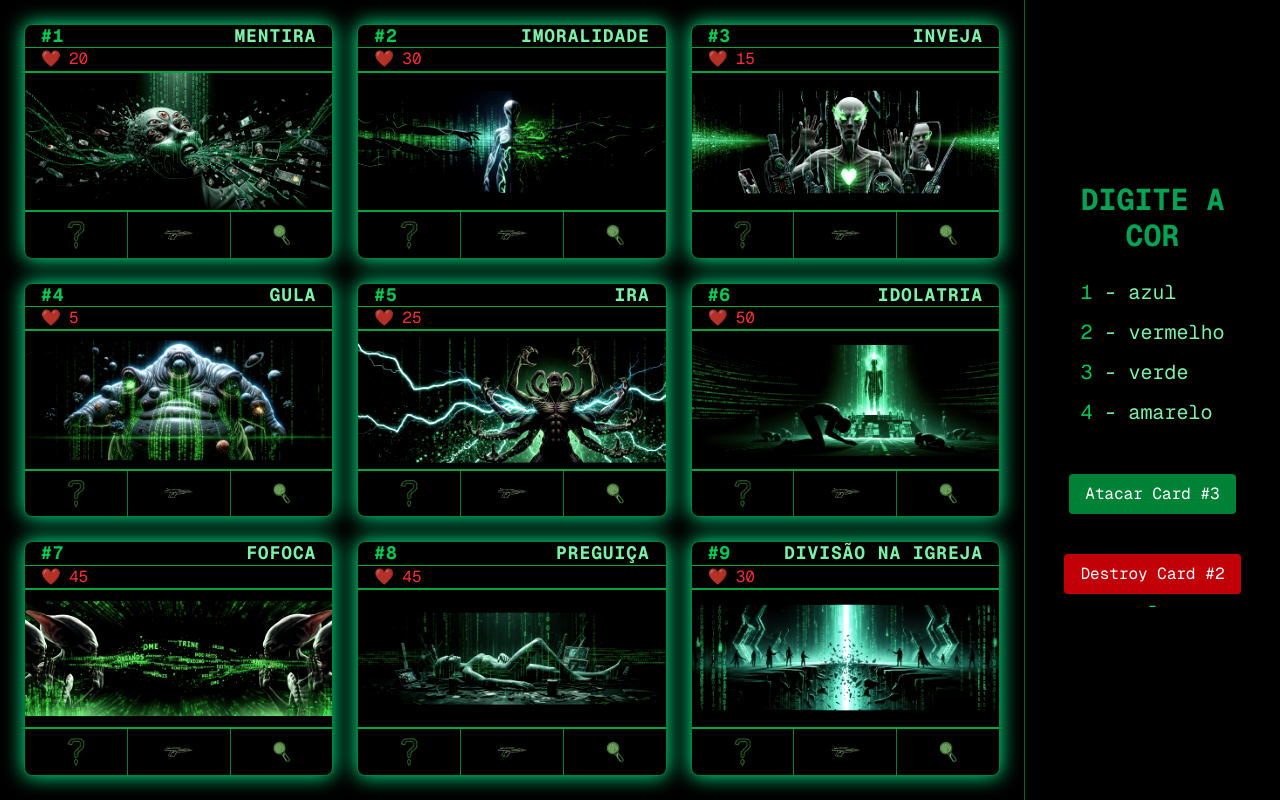
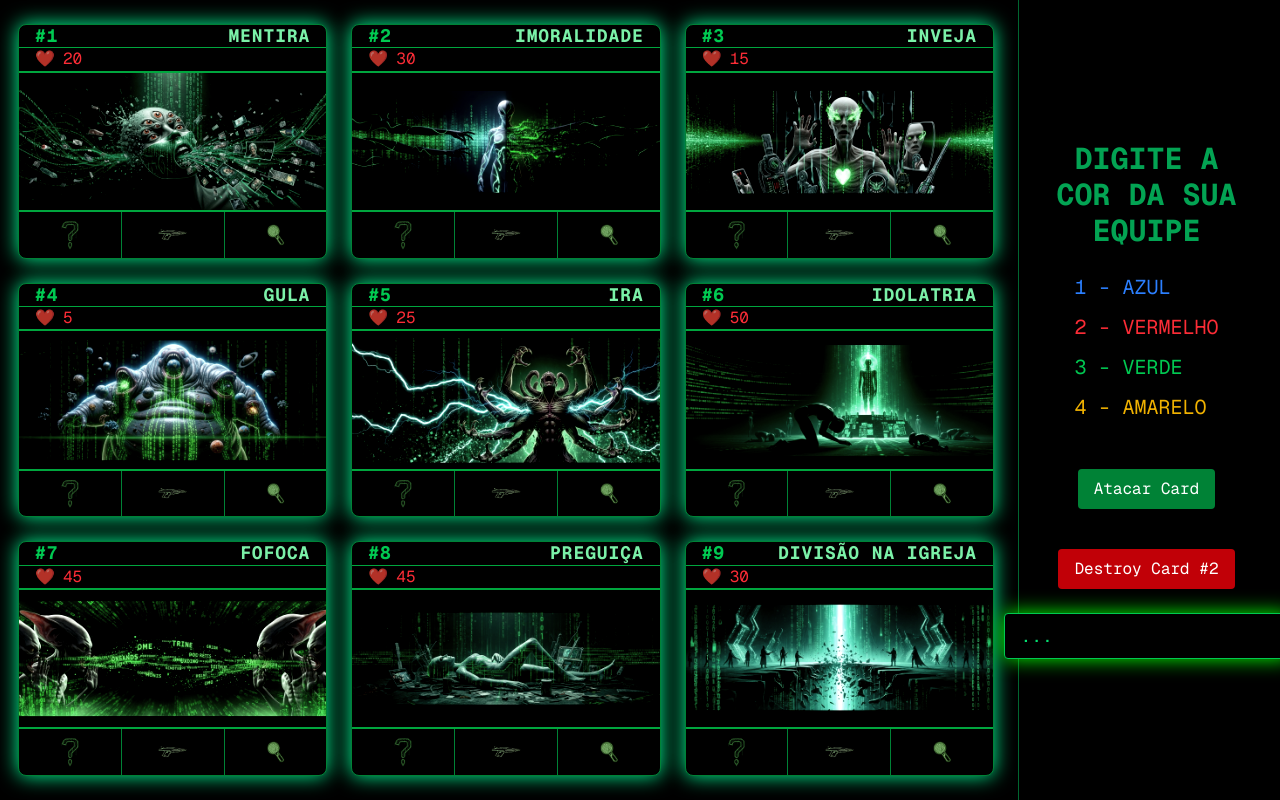
Before and after one commit to DiegoFelipe/acampCards, a Next.js app: page / in a window 1280 px wide. Built offline with nearby package versions, Linux system fonts and the light colour scheme.

Commit message:
feat: Implement a multi-stage input system for card actions and remove an unused `initDb` import.

```diff
--- a/app/api/attack/route.ts
+++ b/app/api/attack/route.ts
@@ -1,5 +1,5 @@
 import { NextRequest, NextResponse } from "next/server";
-import { dbPromise, initDb } from "../../../lib/db";
+import { dbPromise } from "../../../lib/db";
 
 export async function POST(req: NextRequest) {
   const body = await req.json();
--- a/app/page.tsx
+++ b/app/page.tsx
@@ -1,7 +1,7 @@
 "use client";
 
 import Image from "next/image";
-import { useEffect, useState } from "react";
+import { useEffect, useState, useRef } from "react";
 
 const cards = [
   { id: 1, name: "Mentira", image: "/imgs/mentira3.jpg", life: 20 },
@@ -22,6 +22,37 @@ export default function Home() {
   const [destroyCardId, setDestroyCardId] = useState<number | null>(null);
   const [showCongrats, setShowCongrats] = useState(false);
   const [victoryMessage, setVictoryMessage] = useState<string | null>(null);
+  const [stage, setStage] = useState<number | null>(0);
+  const [selectedTeam, setSelectedTeam] = useState<number | null>(0);
+  const [selectedSin, setSelectedSin] = useState<number | null>(0);
+  const [selectedWeaponCode, setSelectedWeaponCode] = useState<number | null>(0);
+
+  // ref
+  const input1Ref = useRef<HTMLInputElement>(null);
+
+  useEffect(() => {
+    input1Ref.current?.focus();
+  }, []);
+
+  const handleKeyDown = (e) => {
+    // console.log("Valor digitado1111:", stage, e.target.value);
+    const inputLen = e.target.value.length;
+    // console.log(40, inputLen);
+    if (e.key === "Enter" && stage === 0 && inputLen == 1) {
+      setStage(1);
+      setSelectedTeam(e.target.value);
+    }
+    if (e.key === "Enter" && stage === 1 && inputLen == 1) {
+      setStage(2);
+      console.log("Valor digitado:", e.target.value);
+      setSelectedSin(e.target.value);
+    }
+    if (e.key === "Enter" && stage === 2 && inputLen == 7) {
+      setStage(3);
+      // console.log("Valor digitado:", e.target.value);
+      setSelectedWeaponCode(e.target.value);
+    }
+  };
 
   useEffect(() => {
     const music = new Audio("/sounds/music.mp3");
@@ -338,29 +369,30 @@ export default function Home() {
           </div>
         )}
 
+        {stage === 0 && (
           <div className="w-[20%] h-full bg-black border-l border-green-800 p-6 flex flex-col items-center justify-center space-y-6 z-10">
             <h2 className="text-green-400 text-3xl font-bold uppercase text-center animate-pulse">
-            Digite a cor
+              Digite a cor da sua equipe
             </h2>
-          <ul className="space-y-3 text-xl text-green-300">
-            <li>
-              <span className="text-green-500">1</span> - azul
+            <ul className="space-y-3 text-xl text-white uppercase">
+              <li className="text-blue-500">
+                <span>1</span> - azul
               </li>
-            <li>
-              <span className="text-green-500">2</span> - vermelho
+              <li className="text-red-500">
+                <span>2</span> - vermelho
               </li>
-            <li>
-              <span className="text-green-500">3</span> - verde
+              <li className="text-green-500">
+                <span>3</span> - verde
               </li>
-            <li>
-              <span className="text-green-500">4</span> - amarelo
+              <li className="text-yellow-500">
+                <span>4</span> - amarelo
               </li>
             </ul>
             <button
               onClick={() => attackCard(3)}
               className="mt-6 px-4 py-2 bg-green-700 text-white rounded hover:bg-green-600"
             >
-            Atacar Card #3
+              Atacar Card
             </button>
             <button
               onClick={() => destroyCard(2, "azul", "Imoralidade")}
@@ -368,8 +400,54 @@ export default function Home() {
             >
               Destroy Card #2
             </button>
-          -
+            <input
+              type="text"
+              ref={input1Ref}
+              placeholder="..."
+              autoFocus
+              maxLength={1}
+              onKeyDown={handleKeyDown}
+              className="bg-black text-green-400 font-mono text-lg border border-green-500 px-4 py-2 rounded outline-none focus:shadow-[0_0_20px_#00ff00] caret-green-400 placeholder-green-400 transition"
+            />
           </div>
+        )}
+
+        {stage === 1 && (
+          <div className="w-[20%] h-full bg-black border-l border-green-800 p-6 flex flex-col items-center justify-center space-y-6 z-10">
+            <h2 className="text-green-400 text-3xl font-bold uppercase text-center animate-pulse">
+              Digite o número do PECADO
+            </h2>
+
+            <input
+              type="text"
+              ref={input1Ref}
+              placeholder="..."
+              autoFocus
+              maxLength={1}
+              onKeyDown={handleKeyDown}
+              className="bg-black text-green-400 font-mono text-lg border border-green-500 px-4 py-2 rounded outline-none focus:shadow-[0_0_20px_#00ff00] caret-green-400 placeholder-green-400 transition"
+            />
+          </div>
+        )}
+
+        {stage === 2 && (
+          <div className="w-[20%] h-full bg-black border-l border-green-800 p-6 flex flex-col items-center justify-center space-y-6 z-10">
+            <h2 className="text-green-400 text-3xl font-bold uppercase text-center animate-pulse">
+              Digite o código da carta
+            </h2>
+
+            <input
+              type="text"
+              ref={input1Ref}
+              placeholder="..."
+              autoFocus
+              maxLength={7}
+              min={7}
+              onKeyDown={handleKeyDown}
+              className="bg-black text-green-400 font-mono text-lg border border-green-500 px-4 py-2 rounded outline-none focus:shadow-[0_0_20px_#00ff00] caret-green-400 placeholder-green-400 transition"
+            />
+          </div>
+        )}
       </div>
     </>
   );
```
Lines whose indentation alone changed are shown as unchanged.
